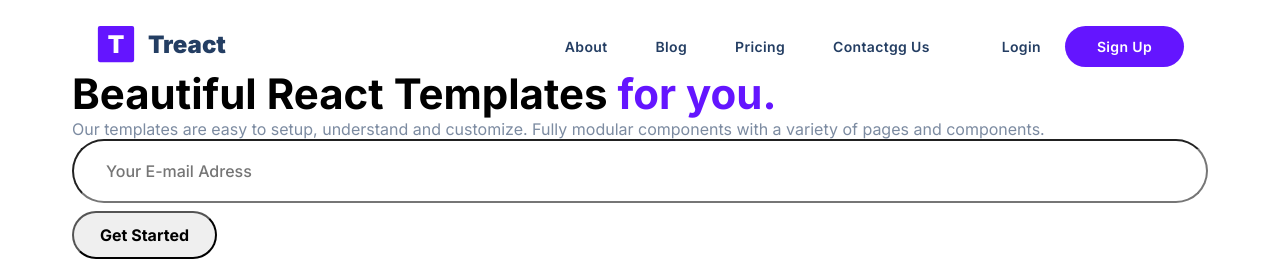
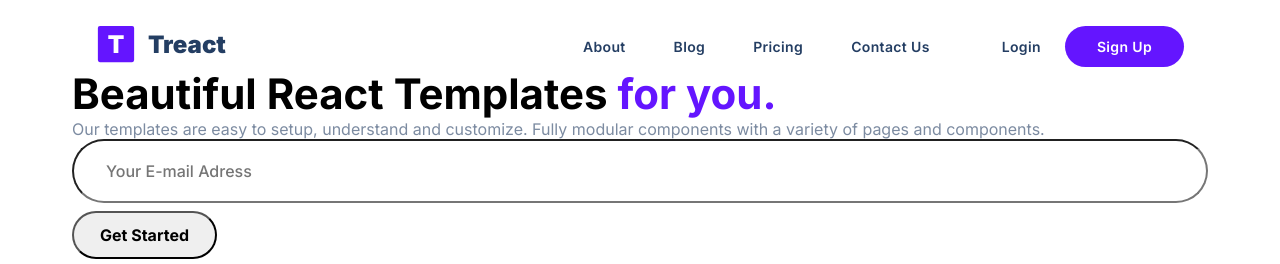
Before and after one commit to j4ycob/treact-project, a plain HTML site: page index.html in a window 1280 px wide. Shown: the top 264 px of the page. Drawn offline with Linux system fonts and the light colour scheme.

Commit message:
reference

```diff
--- a/index.html
+++ b/index.html
@@ -27,7 +27,7 @@
                             <a href="" class="nav__link">Pricing</a>
                         </li>
                         <li >
-                            <a href="" class="nav__link">Contactgg Us</a>
+                            <a href="" class="nav__link">Contact Us</a>
                         </li>
                         <li>
                             <a href="" class="nav__link nav__link--login">Login</a>
```
